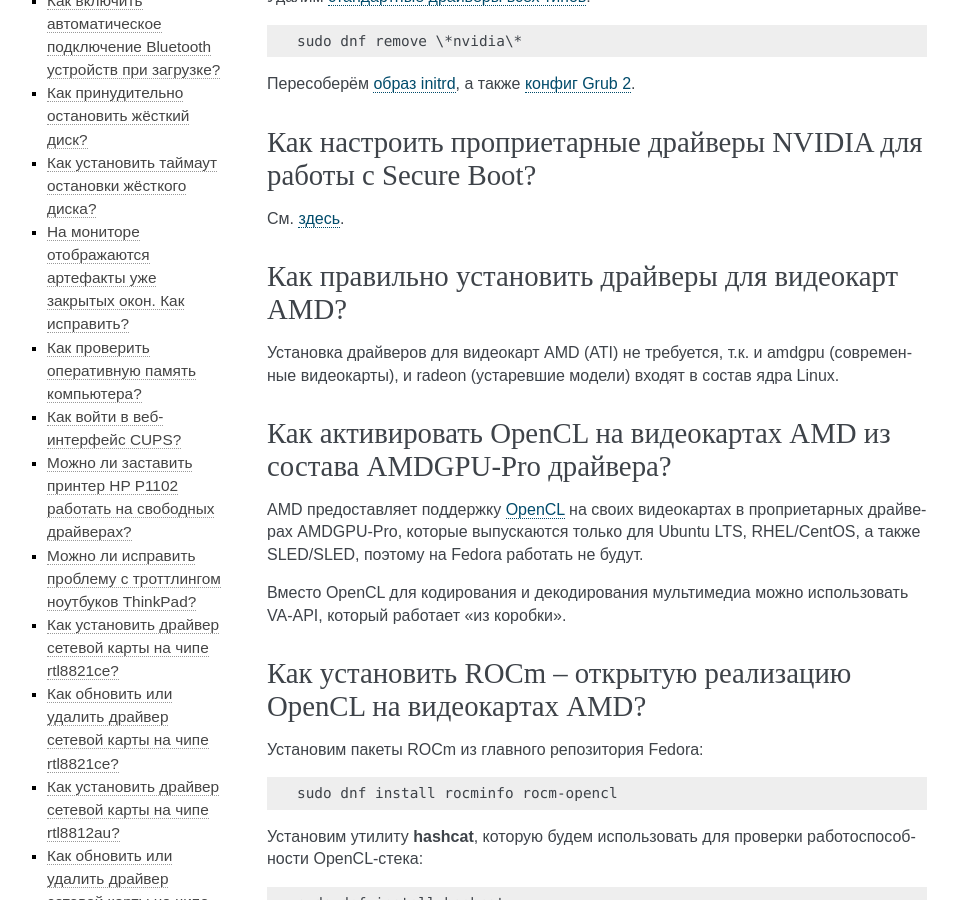
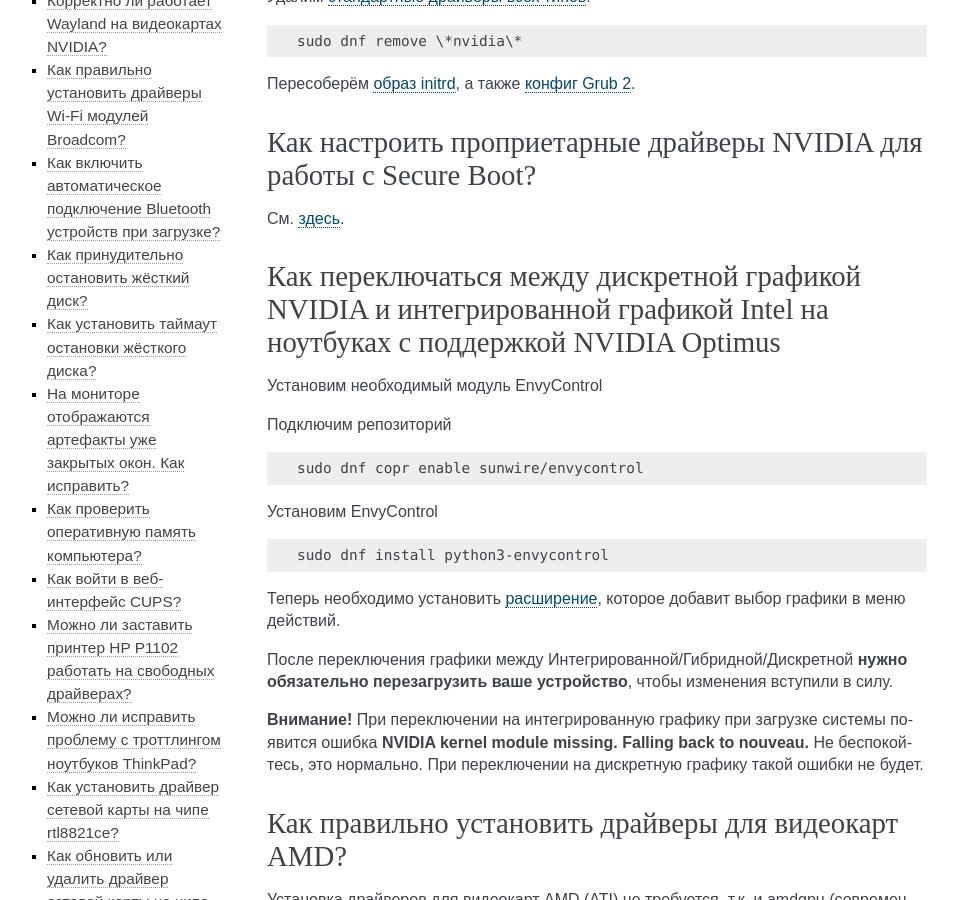
Before and after one commit to RussianFedora/FAQ, a Sphinx documentation site: the page built from source/hardware.rst, in a window 1280 px wide and 900 px high, scrolled down 4850 px. Shown: the whole window, without its empty margins (153-1111 px from the left). Built offline with Sphinx 7.4.7, drawn with Linux system fonts in a browser that asks for light colours; comment, search, counter and statistics services are not loaded; some of the changed text lies outside the part shown.

Commit message:
Adding instructions for switching between Nvidia discrete graphics and Intel integrated graphics in hardware.rst

```diff
--- a/source/hardware.rst
+++ b/source/hardware.rst
@@ -311,6 +311,29 @@
 
 .. index:: video, gpu, amd, ati, drivers
 .. _amd-drivers:
+
+Как переключаться между дискретной графикой NVIDIA и интегрированной графикой Intel на ноутбуках с поддержкой NVIDIA Optimus
+============================================================================================================================
+Установим необходимый модуль EnvyControl
+
+Подключим репозиторий
+
+.. code-block:: text
+
+    sudo dnf copr enable sunwire/envycontrol
+
+Установим EnvyControl
+
+.. code-block:: text
+
+    sudo dnf install python3-envycontrol
+
+Теперь необходимо установить `расширение <https://extensions.gnome.org/extension/5009/gpu-profile-selector/>`__, которое добавит выбор графики в меню действий.
+
+После переключения графики между Интегрированной/Гибридной/Дискретной **нужно обязательно перезагрузить ваше устройство**, чтобы изменения вступили в силу.
+
+**Внимание!** При переключении на интегрированную графику при загрузке системы появится ошибка **NVIDIA kernel module missing. Falling back to nouveau.** Не беспокойтесь, это нормально. При переключении на дискретную графику такой ошибки не будет.
+
 
 Как правильно установить драйверы для видеокарт AMD?
 ========================================================
```
